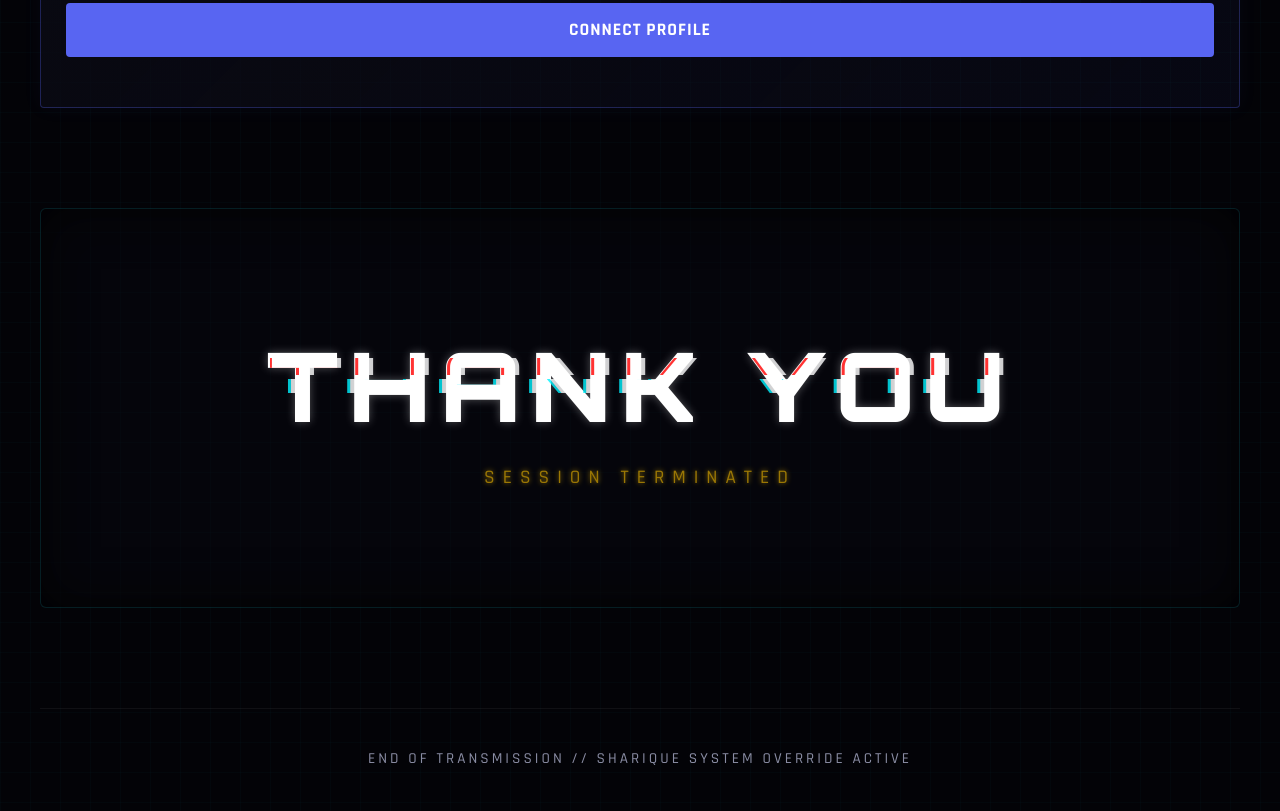
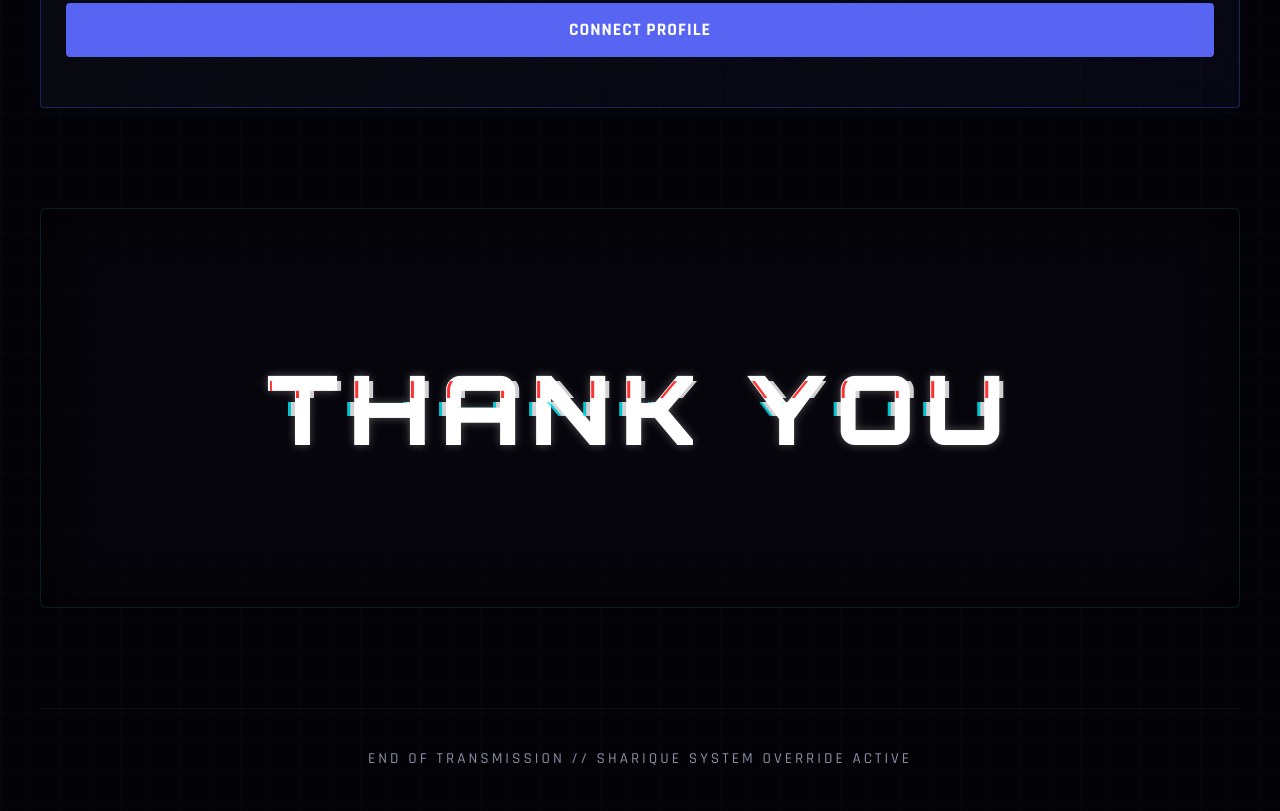
Before and after one commit to Shariquessw/Portfolio, a website: page public/index.html in a window 1280 px wide. Shown: the part 2828-3639 px from the top of the page. Drawn offline with Linux system fonts and the light colour scheme; no server answers.

Commit message:
Update index.html

```diff
--- a/public/index.html
+++ b/public/index.html
@@ -566,7 +566,6 @@
         <section>
             <div class="glitch-container">
                 <h1 class="glitch" data-text="THANK YOU">THANK YOU</h1>
-                <div class="ty-subtext">Session Terminated</div>
             </div>
         </section>
 
```
